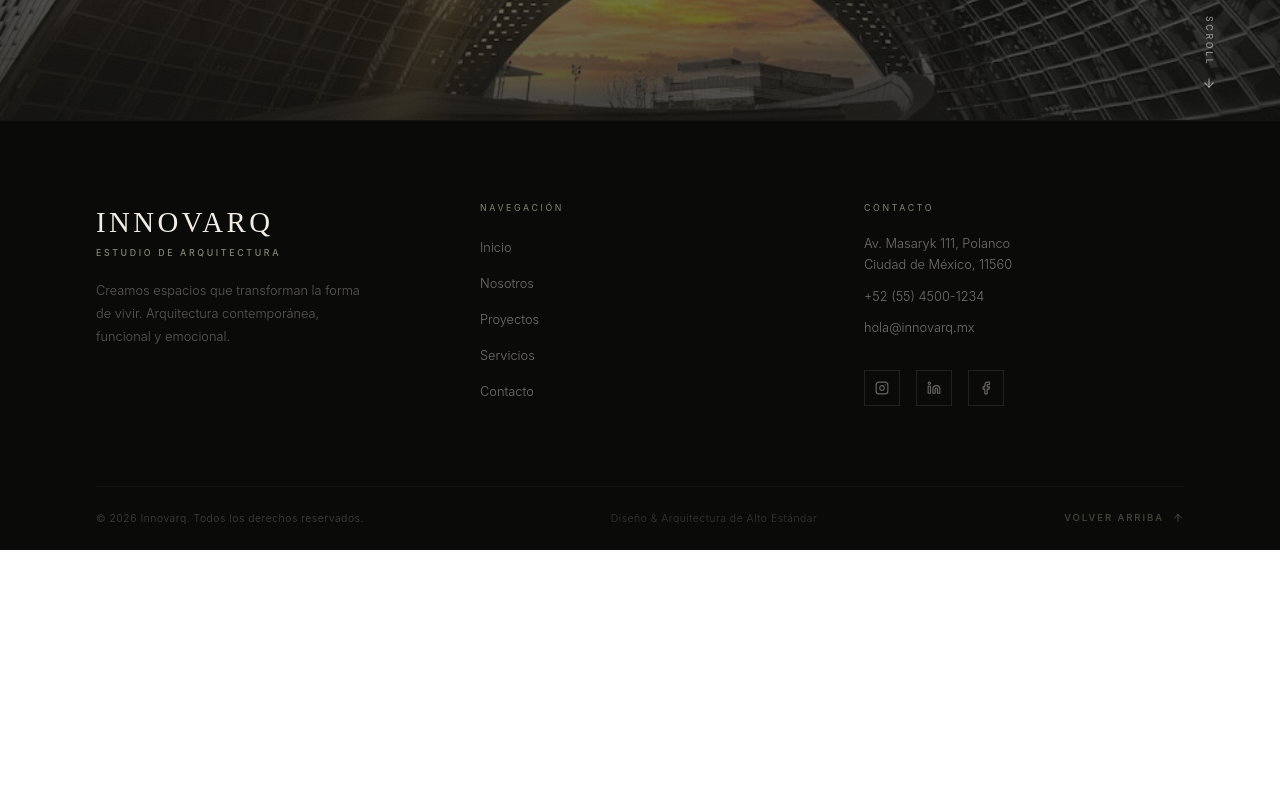
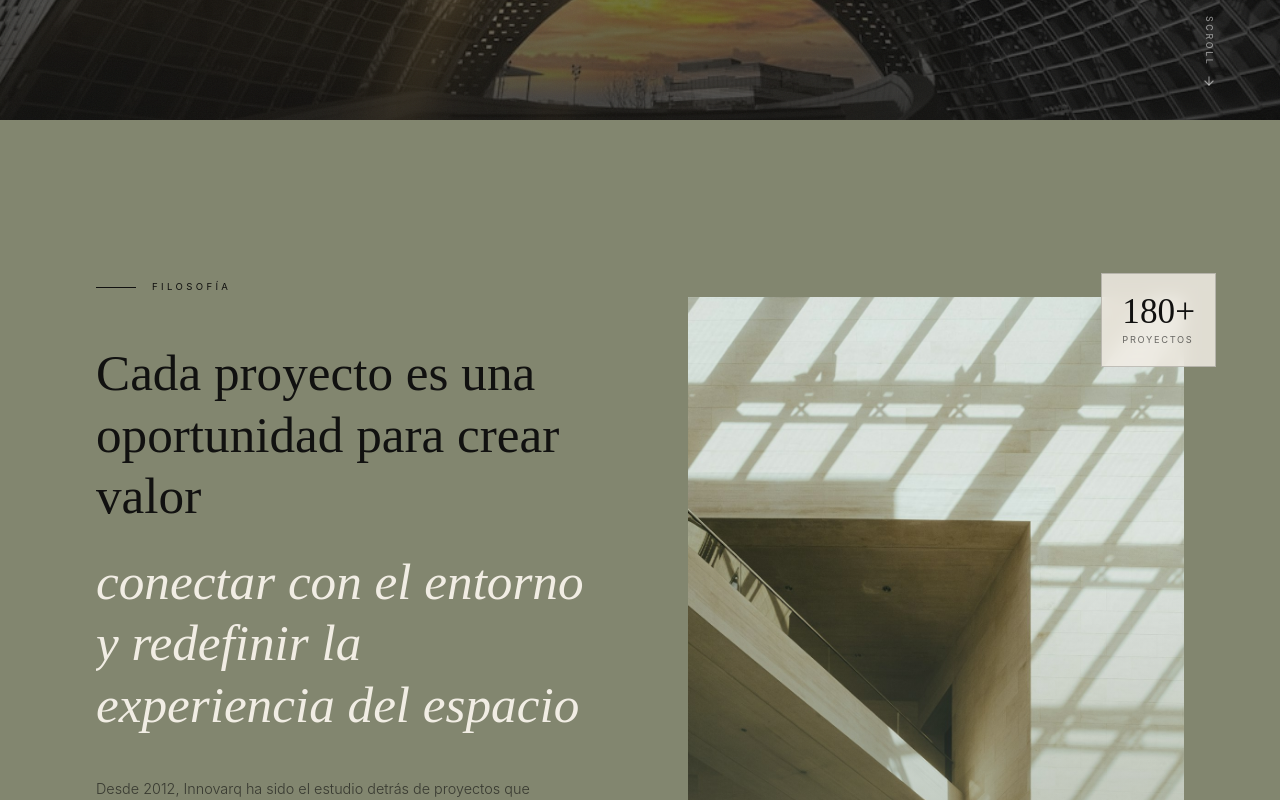
Before and after one commit to devzapotech/innovarq-frontend, a Next.js app: page / in a window 1280 px wide. Shown: the part 680-1480 px from the top of the page. Before the commit the page ends 1230 px from the top, so only its background shows below. Built offline with nearby package versions, Linux system fonts and the light colour scheme.

Commit message:
fix: modify flex container page style

```diff
--- a/app/(landingPage)/page.tsx
+++ b/app/(landingPage)/page.tsx
@@ -1,9 +1,11 @@
+import { AboutSection } from "./components/About/About";
 import { HeroSection } from "./components/Hero/Hero";
 
 const landingPage = () => {
   return (
-    <div className="min-h-screen flex items-center justify-center">
+    <div className="min-h-screen ">
       <HeroSection />
+      <AboutSection />
     </div>
   );
 };
```
